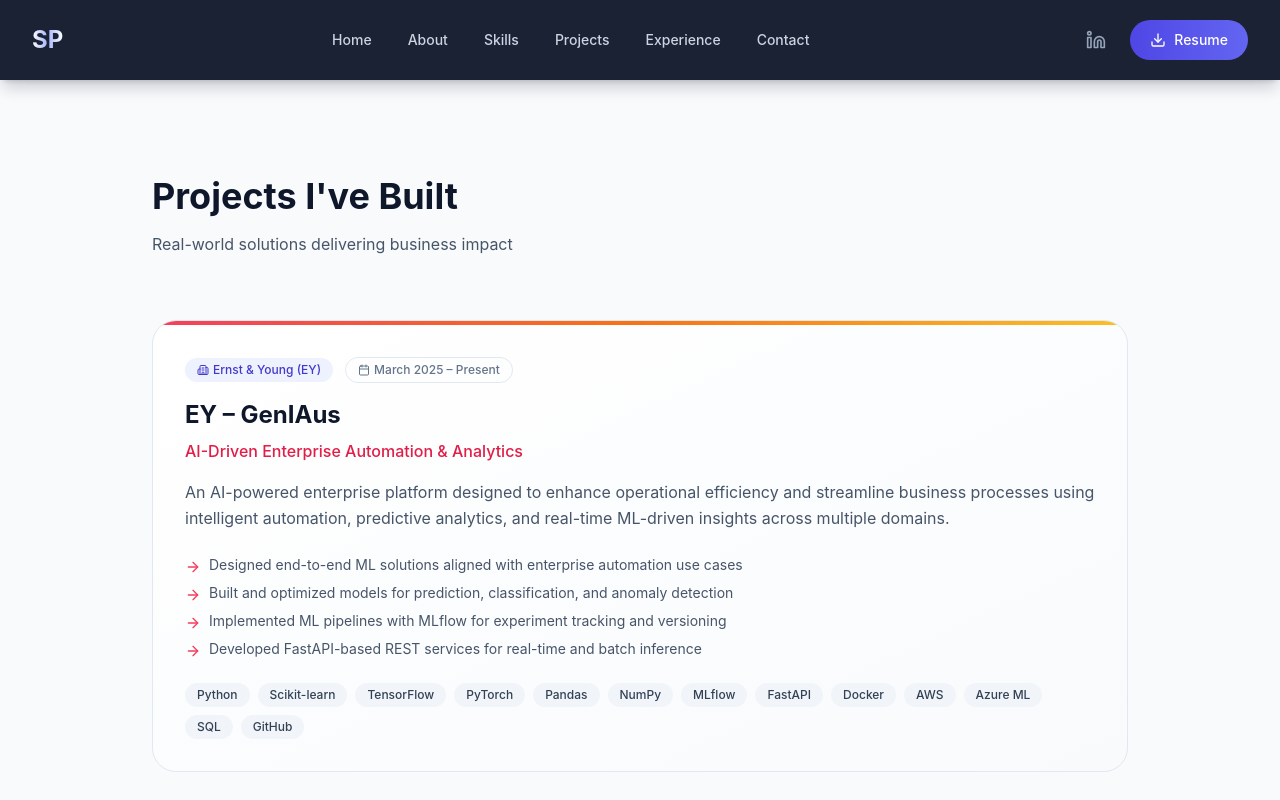
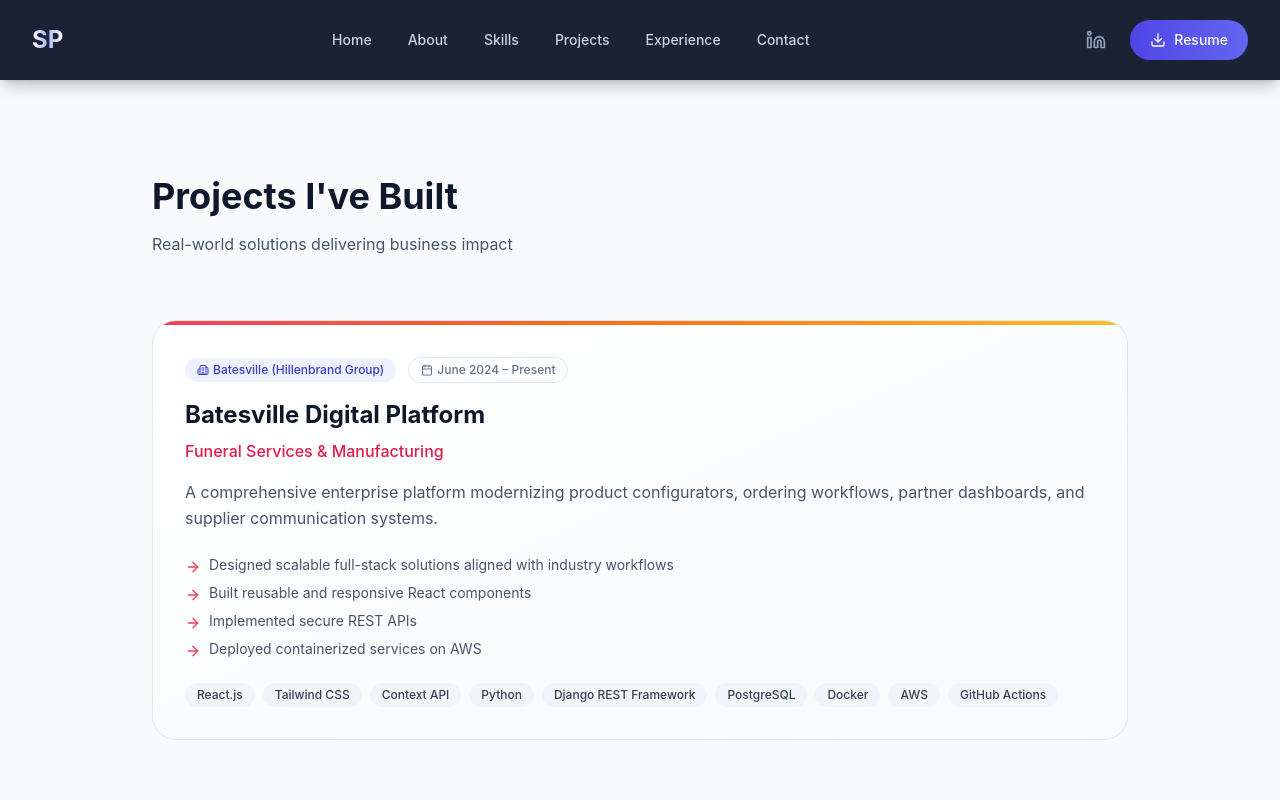
Before and after one commit to sriramposimsetti2003-tech/portfolio, a React (Vite) app in the folder portfolio/: page /projects in a window 1280 px wide. Shown: the top 800 px of the page. Built offline with nearby package versions, Linux system fonts and the light colour scheme.

Commit message:
Update Projects.jsx

```diff
--- a/portfolio/src/Pages/Projects.jsx
+++ b/portfolio/src/Pages/Projects.jsx
@@ -4,39 +4,7 @@
 
 export default function Projects() {
   const projects = [
-    {
-      title: "EY – GenIAus",
-      client: "Ernst & Young (EY)",
-      domain: "AI-Driven Enterprise Automation & Analytics",
-      period: "March 2025 – Present",
-      description:
-        "An AI-powered enterprise platform designed to enhance operational efficiency and streamline business processes using intelligent automation, predictive analytics, and real-time ML-driven insights across multiple domains.",
-      technologies: [
-        "Python",
-        "Scikit-learn",
-        "TensorFlow",
-        "PyTorch",
-        "Pandas",
-        "NumPy",
-        "MLflow",
-        "FastAPI",
-        "Docker",
-        "AWS",
-        "Azure ML",
-        "SQL",
-        "GitHub",
-      ],
-      highlights: [
-        "Designed end-to-end ML solutions aligned with enterprise automation use cases",
-        "Built and optimized models for prediction, classification, and anomaly detection",
-        "Implemented ML pipelines with MLflow for experiment tracking and versioning",
-        "Developed FastAPI-based REST services for real-time and batch inference",
-        "Containerized ML services with Docker and deployed on AWS infrastructure",
-        "Implemented model monitoring, drift detection, and retraining strategies",
-        "Collaborated with cross-functional teams to integrate ML into enterprise systems",
-        "Prepared technical documentation and presented insights to stakeholders",
-      ],
-    },
+
     {
       title: "Batesville Digital Platform",
       client: "Batesville (Hillenbrand Group)",
```
